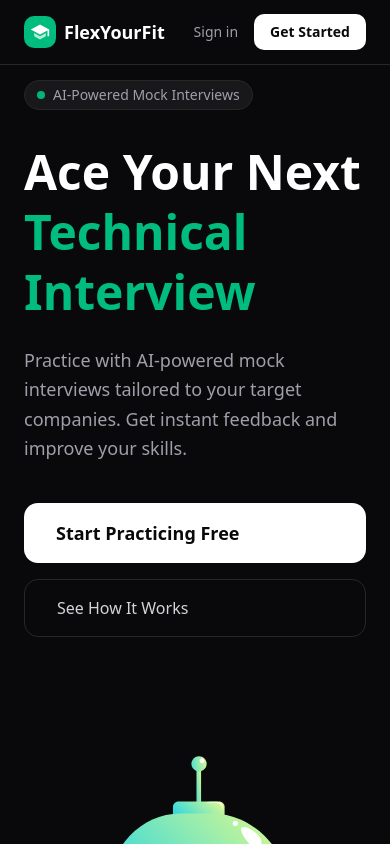
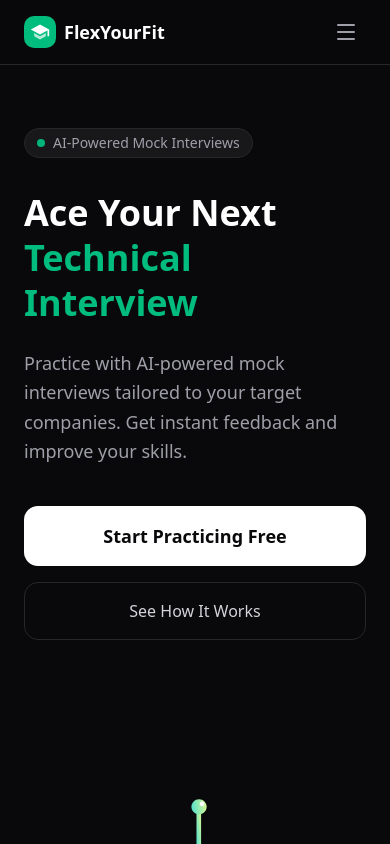
Before and after one commit to raai2005/FlexYourFit, a Next.js app: page / in a window 390 px wide. Shown: the top 844 px of the page. Built offline with nearby package versions, Linux system fonts and the light colour scheme; a web font is replaced by a local one.

Commit message:
feat: Implement initial application structure including homepage, interview flow pages, and navigation components.

```diff
--- a/app/(root)/page.tsx
+++ b/app/(root)/page.tsx
@@ -2,61 +2,27 @@
 import Image from "next/image";
 import heroAnimation from '../../public/assets/hero-animation.json';
 import LottieAnim from "../components/LottieAnim";
-// This acts as a placeholder for the single replace call strategy if I was using that.
+import Navbar from "@/components/Navbar";
 // But I need to use multi_replace.
 // Canceling this thought process to switch to multi_replace.
 
 const HomePage = () => {
   return (
     <div className="min-h-screen bg-zinc-950">
-      {/* Navigation */}
-      <nav className="fixed top-0 left-0 right-0 z-50 border-b border-zinc-800 bg-zinc-950">
-        <div className="max-w-7xl mx-auto px-6 h-16 flex items-center justify-between">
-          <div className="flex items-center gap-2">
-            <div className="w-8 h-8 rounded-lg bg-emerald-500 flex items-center justify-center">
-              <svg
-                className="w-5 h-5 text-white"
-                viewBox="0 0 24 24"
-                fill="currentColor"
-              >
-                <path d="M12 3L1 9l11 6 9-4.91V17h2V9L12 3z" />
-                <path d="M5 13.18v4L12 21l7-3.82v-4L12 17l-7-3.82z" opacity="0.7" />
-              </svg>
-            </div>
-            <span className="text-lg font-semibold text-white">
-              FlexYourFit
-            </span>
-          </div>
-
-          <div className="flex items-center gap-4">
-            <Link
-              href="/sign-in"
-              className="text-sm text-zinc-400 hover:text-white transition-colors font-medium"
-            >
-              Sign in
-            </Link>
-            <Link
-              href="/sign-up"
-              className="text-sm px-4 py-2 rounded-lg bg-white text-zinc-950 font-bold hover:bg-zinc-200 transition-colors"
-            >
-              Get Started
-            </Link>
-          </div>
-        </div>
-      </nav>
+      <Navbar />
 
       {/* Hero Section */}
-      <section className="relative pt-20 pb-10 px-6 overflow-hidden">
+      <section className="relative pt-32 pb-20 px-6 overflow-hidden min-h-screen flex flex-col justify-center">
         <div className="max-w-7xl mx-auto flex flex-col md:flex-row items-center justify-between gap-12">
 
           {/* Left Content */}
-          <div className="flex-1 text-left z-10">
+          <div className="flex-1 text-left z-10 w-full">
             <div className="inline-flex items-center gap-2 px-3 py-1 rounded-full border border-zinc-800 bg-zinc-900 text-zinc-400 text-sm mb-8">
               <span className="w-2 h-2 rounded-full bg-emerald-500 animate-pulse"></span>
               AI-Powered Mock Interviews
             </div>
 
-            <h1 className="text-5xl md:text-7xl font-bold text-white mb-6 leading-tight">
+            <h1 className="text-4xl md:text-7xl font-bold text-white mb-6 leading-tight">
               Ace Your Next
               <br />
               <span className="text-emerald-500">Technical Interview</span>
@@ -67,16 +33,16 @@
               companies. Get instant feedback and improve your skills.
             </p>
 
-            <div className="flex flex-col sm:flex-row items-center justify-start gap-4">
+            <div className="flex flex-col sm:flex-row items-center justify-start gap-4 w-full sm:w-auto">
               <Link
                 href="/sign-up"
-                className="w-full sm:w-auto px-8 py-4 rounded-xl bg-white text-zinc-950 font-bold text-lg hover:bg-zinc-200 transition-all duration-200"
+                className="w-full sm:w-auto px-8 py-4 rounded-xl bg-white text-zinc-950 font-bold text-lg hover:bg-zinc-200 transition-all duration-200 text-center"
               >
                 Start Practicing Free
               </Link>
               <Link
                 href="#features"
-                className="w-full sm:w-auto px-8 py-4 rounded-xl border border-zinc-800 text-zinc-300 font-medium hover:bg-zinc-900 hover:border-zinc-700 transition-all duration-200"
+                className="w-full sm:w-auto px-8 py-4 rounded-xl border border-zinc-800 text-zinc-300 font-medium hover:bg-zinc-900 hover:border-zinc-700 transition-all duration-200 text-center"
               >
                 See How It Works
               </Link>
@@ -84,9 +50,9 @@
           </div>
 
           {/* Right Visual */}
-          <div className="flex-1 relative w-full flex justify-center md:justify-end">
+          <div className="flex-1 relative w-full flex justify-center md:justify-end mt-10 md:mt-0">
              <div className="relative w-full max-w-lg flex items-center justify-center animate-float hover:scale-105 transition-transform duration-500">
-                <LottieAnim animationData={heroAnimation} className="w-full h-full" />
+                <LottieAnim animationData={heroAnimation} className="w-full h-auto max-h-[500px]" />
              </div>
           </div>
         </div>
--- a/app/interview/[interviewId]/session/page.tsx
+++ b/app/interview/[interviewId]/session/page.tsx
@@ -228,7 +228,7 @@
     <div className="min-h-screen bg-zinc-950 flex flex-col">
       <DashboardNavbar />
 
-      <main className="flex-1 flex flex-col items-center justify-center p-6 pt-20">
+      <main className="flex-1 flex flex-col items-center justify-start md:justify-center p-4 md:p-6 pt-24 pb-12">
 
         {/* Interview Header */}
         <div className="text-center mb-8">
--- a/app/interview/[interviewId]/start/page.tsx
+++ b/app/interview/[interviewId]/start/page.tsx
@@ -89,7 +89,7 @@
     <div className="min-h-screen bg-zinc-950 flex flex-col">
        <DashboardNavbar />
 
-      <main className="flex-1 max-w-7xl mx-auto w-full px-6 pt-24 pb-12 flex flex-col md:flex-row gap-12">
+      <main className="flex-1 max-w-7xl mx-auto w-full px-4 md:px-6 pt-24 pb-20 flex flex-col md:flex-row gap-8 md:gap-12 overflow-y-auto">
         {/* Left Col: Instructions & Info */}
         <div className="flex-1 space-y-8">
             <div>
--- /dev/null
+++ b/components/Navbar.tsx
@@ -0,0 +1,86 @@
+"use client";
+
+import React, { useState } from "react";
+import Link from "next/link";
+import { Menu, X } from "lucide-react";
+
+const Navbar = () => {
+  const [isMenuOpen, setIsMenuOpen] = useState(false);
+
+  return (
+    <nav className="fixed top-0 left-0 right-0 z-50 border-b border-zinc-800 bg-zinc-950/80 backdrop-blur-md">
+      <div className="max-w-7xl mx-auto px-6 h-16 flex items-center justify-between">
+        <div className="flex items-center gap-2">
+          <div className="w-8 h-8 rounded-lg bg-emerald-500 flex items-center justify-center">
+            <svg
+              className="w-5 h-5 text-white"
+              viewBox="0 0 24 24"
+              fill="currentColor"
+            >
+              <path d="M12 3L1 9l11 6 9-4.91V17h2V9L12 3z" />
+              <path
+                d="M5 13.18v4L12 21l7-3.82v-4L12 17l-7-3.82z"
+                opacity="0.7"
+              />
+            </svg>
+          </div>
+          <span className="text-lg font-semibold text-white">FlexYourFit</span>
+        </div>
+
+        {/* Desktop Menu */}
+        <div className="hidden md:flex items-center gap-4">
+          <Link
+            href="/sign-in"
+            className="text-sm text-zinc-400 hover:text-white transition-colors font-medium"
+          >
+            Sign in
+          </Link>
+          <Link
+            href="/sign-up"
+            className="text-sm px-4 py-2 rounded-lg bg-white text-zinc-950 font-bold hover:bg-zinc-200 transition-colors"
+          >
+            Get Started
+          </Link>
+        </div>
+
+        {/* Mobile Menu Button */}
+        <div className="md:hidden">
+          <button
+            onClick={() => setIsMenuOpen(!isMenuOpen)}
+            className="text-zinc-400 hover:text-white transition-colors p-2"
+          >
+            {isMenuOpen ? (
+              <X className="w-6 h-6" />
+            ) : (
+              <Menu className="w-6 h-6" />
+            )}
+          </button>
+        </div>
+      </div>
+
+      {/* Mobile Dropdown */}
+      {isMenuOpen && (
+        <div className="md:hidden border-t border-zinc-800 bg-zinc-950">
+          <div className="flex flex-col p-4 space-y-4">
+            <Link
+              href="/sign-in"
+              className="text-base text-zinc-400 hover:text-white transition-colors font-medium px-2 py-1"
+              onClick={() => setIsMenuOpen(false)}
+            >
+              Sign in
+            </Link>
+            <Link
+              href="/sign-up"
+              className="text-base text-center px-4 py-3 rounded-lg bg-white text-zinc-950 font-bold hover:bg-zinc-200 transition-colors"
+              onClick={() => setIsMenuOpen(false)}
+            >
+              Get Started
+            </Link>
+          </div>
+        </div>
+      )}
+    </nav>
+  );
+};
+
+export default Navbar;
```
Also changed, not shown: app/components/DashboardNavbar.tsx (+31 -5 lines).
